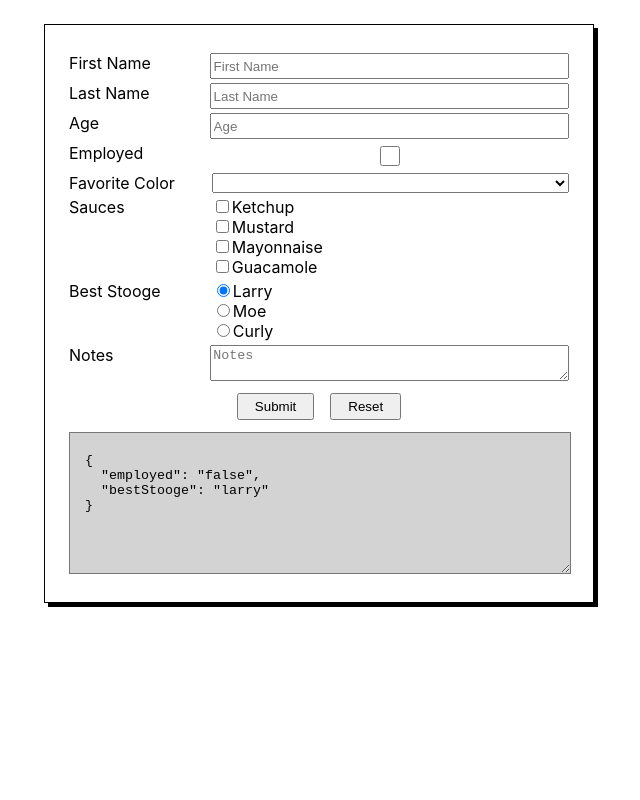
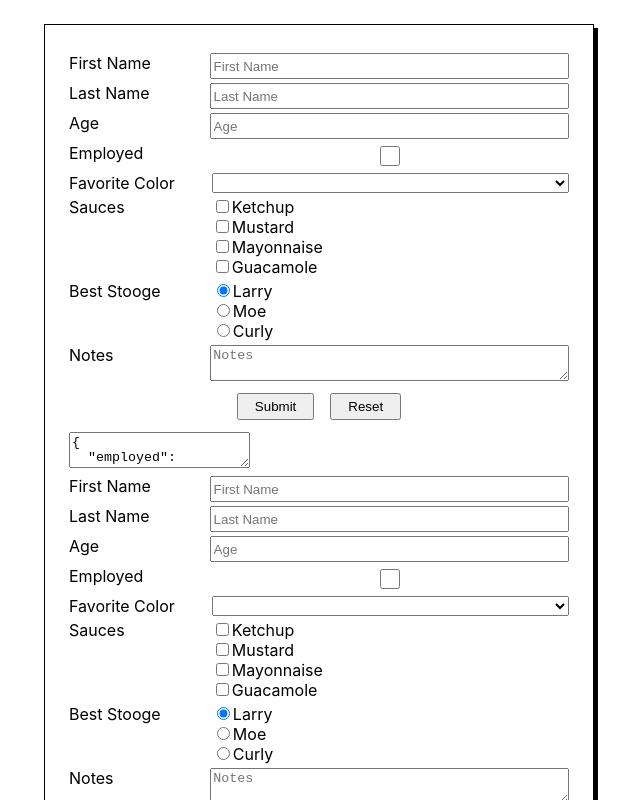
Before and after one commit to modinessa/react-forms, a React (Create React App) app: page / in a window 1280 px wide. Shown: the top 800 px of the page, without its empty margins (321-961 px from the left). Built offline with nearby package versions, Linux system fonts and the light colour scheme; the HTML template or start-up script is replaced by a standard one.

Commit message:
init commit

```diff
--- a/src/App.css
+++ b/src/App.css
@@ -28,6 +28,10 @@ input.data-column {
 	flex-direction: column;
 }
 
+.error {
+	border-color: red;
+}
+
 .form-actions {
 	display: flex;
 	justify-content: center;
@@ -43,7 +47,7 @@ input.data-column {
 	padding: 4px 16px;
 }
 
-#viewState {
+.no-scroll {
 	background-color: lightgray;
 	min-height: 100px;
 	padding: 20px 15px;
@@ -52,9 +56,8 @@ input.data-column {
 
 }
 
-.scroll::-webkit-scrollbar {
+.no-scroll::-webkit-scrollbar {
 	display: none;
 }
 
-
 @media (prefers-reduced-motion: no-preference) {}
--- a/src/App.js
+++ b/src/App.js
@@ -1,10 +1,12 @@
 import './App.css';
 import {UserForm} from './components/UserForm';
+import {ReactHookForm} from './components/ReactHookForm.tsx';
 
 function App() {
   return (
 		<div className='App'>
 			<UserForm />
+			<ReactHookForm/>
 		</div>
 	)
 }
--- /dev/null
+++ b/src/components/ReactHookForm.tsx
@@ -0,0 +1,197 @@
+import React from "react";
+import { useForm } from "react-hook-form";
+import { string } from "yup";
+import { objToString } from "../js/objToString.js"
+import { BestStooge } from "./BestStooge.js";
+//import { string } from "yup";
+
+
+type FormValues = {
+	firstName: string,
+	lastName: string,
+	age: number,
+	employed: boolean,
+	favoriteColor: string,
+	sauces: string[],
+	bestStooge: string,
+	notes: string,
+	viewState: string,
+}
+
+export function ReactHookForm() {
+	const {
+		register,
+		handleSubmit,
+		watch,
+		formState: { errors }
+	} = useForm<FormValues>({
+		defaultValues: {
+			employed: false,
+			bestStooge: "larry",
+		}
+	});
+
+	const watchAllFields = watch();
+
+	return (
+		<form onSubmit={handleSubmit((data) => {
+			alert(objToString(data));
+		})}>
+			<div className="data-row">
+				<label htmlFor="firstName" className="title-column">
+					First Name
+				</label>
+				<input className={`data-column ${errors.firstName ? "error" : ""}`}
+					{...register("firstName",{ required: "Please enter your name!" })}
+					placeholder="First Name" />
+			</div>
+
+			<div className="data-row">
+				<label htmlFor="lastName" className="title-column">
+					Last Name
+				</label>
+				<input className={`data-column ${errors.lastName ? "error" : ""}`}
+					{...register("lastName",{ required: "Please enter your last name!" })}
+					placeholder="Last Name" />
+			</div>
+
+			<div className="data-row">
+				<label htmlFor="age" className="title-column">
+					Age
+				</label>
+				<input className={`data-column ${errors.age ? "error" : ""}`}
+					type="number"
+					{...register("age",{ required: "Please enter your age!",})}
+					placeholder="Age" />
+			</div>
+
+			<div className="data-row">
+				<label htmlFor="employed" className="title-column">
+					Employed
+				</label>
+				<input className="data-column"
+					type="checkbox"
+					{...register("employed")} />
+			</div>
+
+			<div className="data-row">
+				<label htmlFor="favoriteColor" className="title-column">
+					Favorite Color
+				</label>
+				<select className="data-column"
+					{...register("favoriteColor")}>
+					<option value="none"></option>
+					<option value="red">
+						Red
+					</option>
+					<option value="green">
+						Green
+					</option>
+					<option value="blue">
+						Blue
+					</option>
+					<option value="purple">
+						Purple
+					</option>
+					<option value="black">
+						Black
+					</option>
+					<option value="white">
+						White
+					</option>
+				</select>
+			</div>
+
+			<div className="data-row">
+				<div className="title-column">Sauces</div>
+				<div role="group"
+					aria-labelledby="checkbox-group"
+					className="data-column data-column-choice">
+					<div>
+						<input type="checkbox"
+							{...register("sauces")}
+							//name="sauces"
+							value="ketchup" />
+						<label htmlFor="ketchup">Ketchup</label>
+					</div>
+
+					<div>
+						<input type="checkbox"
+							{...register("sauces")}
+							//name="sauces"
+							value="mustard" />
+						<label htmlFor="mustard">Mustard</label>
+					</div>
+
+					<div>
+						<input type="checkbox"
+							{...register("sauces")}
+							//name="sauces"
+							value="mayonnaise" />
+						<label htmlFor="mayonnaise">Mayonnaise</label>
+					</div>
+
+					<div>
+						<input type="checkbox"
+							{...register("sauces")}
+							//name="sauces"
+							value="guacamole" />
+						<label htmlFor="guacamole">Guacamole</label>
+					</div>
+				</div>
+			</div>
+
+			<div className="data-row">
+				<div id="my-radio-group" className="title-column">
+					Best Stooge
+				</div>
+				<div className="data-column data-column-choice"
+					role="group"
+					aria-label="my-radio-group">
+					<label>
+						<input type="radio"
+							{...register("bestStooge")}
+							name="bestStooge"
+							value="larry" />
+						Larry
+					</label>
+					<label>
+						<input type="radio"
+							{...register("bestStooge")}
+							name="bestStooge"
+							value="moe" />
+						Moe
+					</label>
+					<label>
+						<input type="radio"
+							{...register("bestStooge")}
+							name="bestStooge"
+							value="curly" />
+						Curly
+					</label>
+				</div>
+			</div>
+
+			<div className="data-row">
+				<label htmlFor="notes" className="title-column">
+					Notes
+				</label>
+				<textarea className={`data-column ${errors.age ? "error" : ""}`}
+					{...register("notes",{ max: 100 })}
+					placeholder="Notes" />
+			</div>
+
+			<div className="form-actions">
+				<input type="submit" className="submit-button action-button" />
+				<input type="reset" className="reset-button action-button" />
+			</div>
+
+			<textarea
+				{...register("viewState",{ max: 100 })}
+				className="no-scroll"
+				value={objToString(watchAllFields)}
+				readOnly>
+			</textarea>
+		</form >
+	)
+}
--- /dev/null
+++ b/src/js/objToString.js
@@ -0,0 +1,57 @@
+const KEYS_TO_IGNORE = ["viewState"];
+
+
+export function objToString(obj,level = 0) {
+	let objValue = "";
+	const space = " ".repeat((level + 1) * 2);
+	const closeSpace = " ".repeat(level * 2);
+
+	if (Object.keys(obj).length === 0) {
+		return objValue;
+	}
+
+	objValue += "{";
+	for (const [key,value] of Object.entries(obj)) {
+		if (value === "" || value === "none" || KEYS_TO_IGNORE.includes(key)) {
+			continue;
+		}
+		let formattedValue = `"${value}"`;
+
+		if (typeof value === "object") {
+			formattedValue = objToString(value,level + 1);
+		}
+		if (Array.isArray(value)) {
+			if (value.length === 0) {
+				continue;
+			}
+			formattedValue = arrayToString(value,level + 1);
+		}
+
+		objValue += `\n${space}"${key}": ${formattedValue},`;
+	}
+	objValue = objValue.slice(0,-1);
+	return `${objValue}\n${closeSpace}}`;
+}
+
+function arrayToString(arr,level = 0) {
+	let arrString = "[";
+	const closeSpace = " ".repeat(level * 2)
+	const space = " ".repeat((level + 1) * 2);
+
+	for (const value of arr) {
+		let formattedValue = `"${value}"`;
+
+		if (typeof value === Object) {
+			formattedValue = objToString(value);
+		}
+		if (Array.isArray(value)) {
+			if (value.length === 0) {
+				continue;
+			}
+			formattedValue = arrayToString(value);
+		}
+
+		arrString += `\n${space}${formattedValue},`;
+	}
+	return `${arrString}\n${closeSpace}]`;
+}
```
